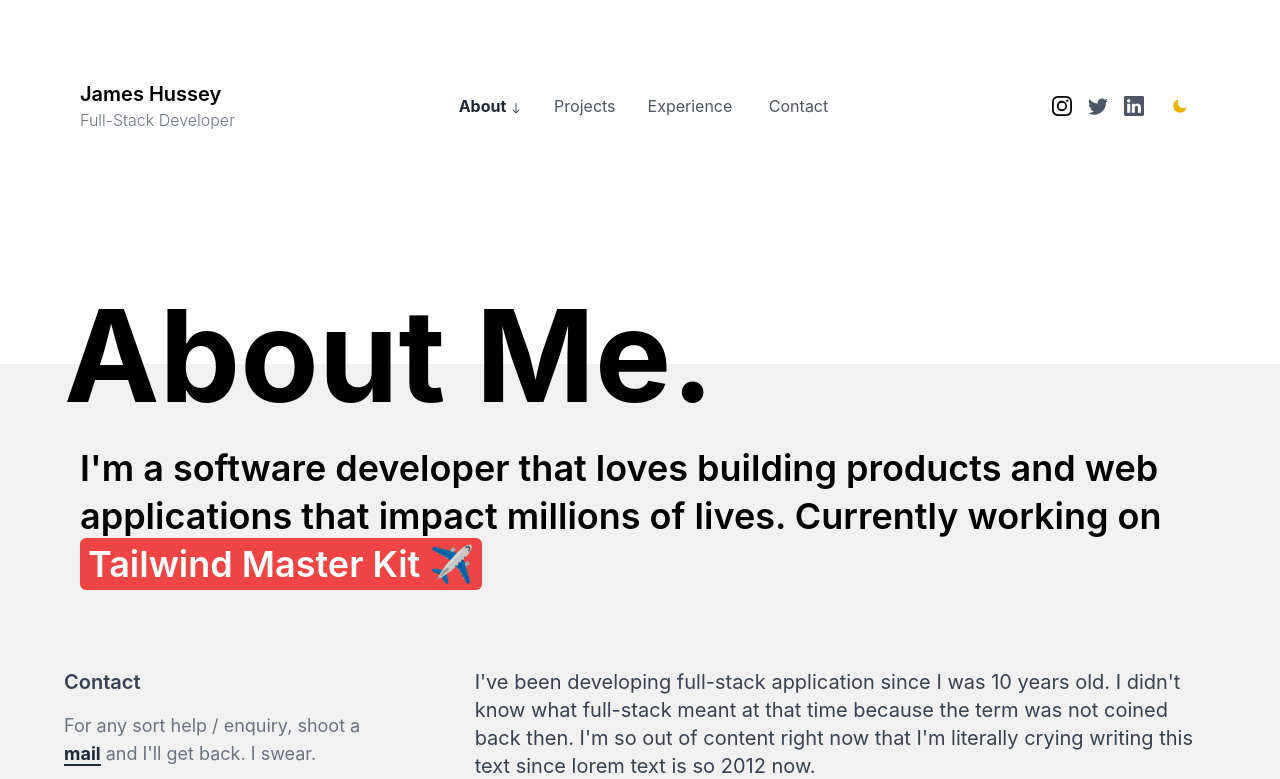
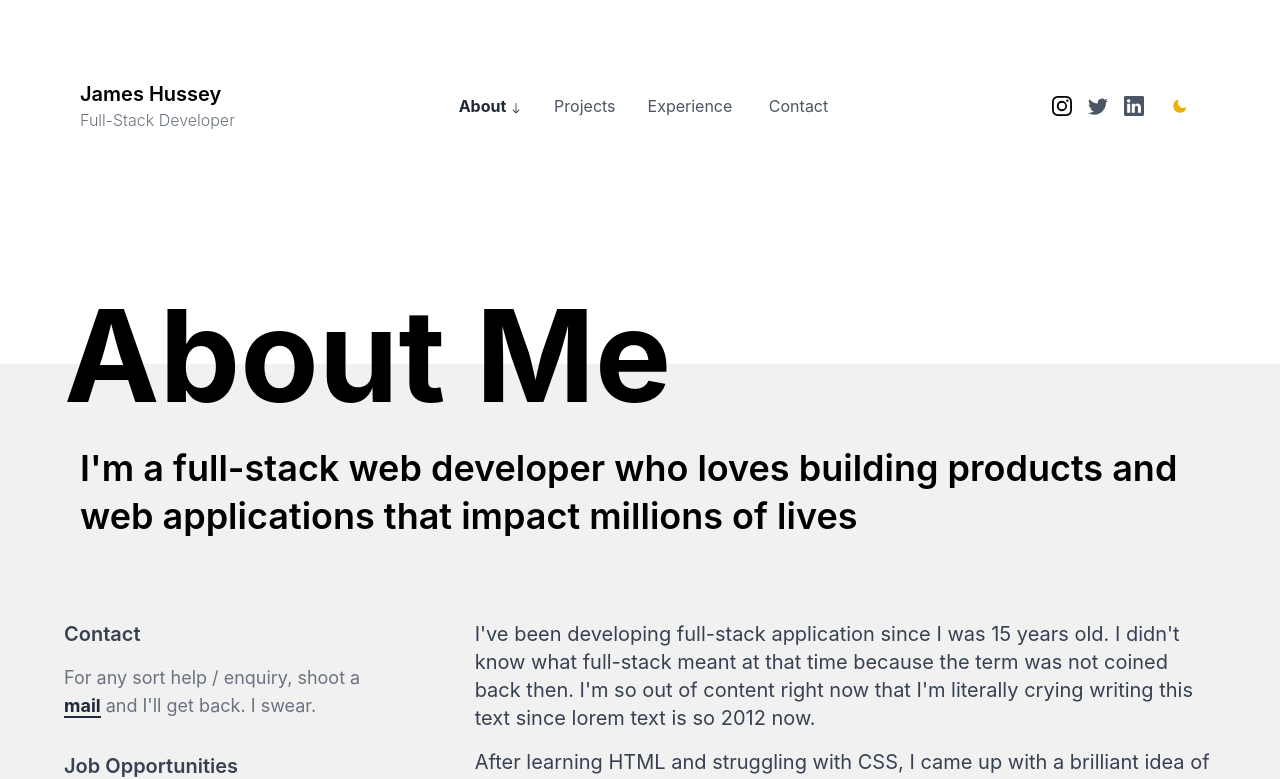
Before and after one commit to oncecreation/simfolio, a Next.js app: page /about in a window 1280 px wide. Shown: the top 779 px of the page. Built offline with nearby package versions, Linux system fonts and the light colour scheme.

Commit message:
dev: hot fix

```diff
--- a/components/AboutMe.js
+++ b/components/AboutMe.js
@@ -6,7 +6,7 @@ export default function AboutMe() {
     <section className="bg-white dark:bg-gray-800">
       <div className="max-w-6xl mx-auto h-48 bg-white dark:bg-gray-800">
         <h1 className=" text-5xl md:text-9xl font-bold py-20 text-center md:text-left">
-          About Me.
+          About Me
         </h1>
       </div>
       <div className="bg-[#F1F1F1] -mt-10 dark:bg-gray-900">
@@ -15,13 +15,14 @@ export default function AboutMe() {
             className="leading-loose text-2xl md:text-4xl font-semibold  mx-4"
             style={{ lineHeight: "3rem" }}
           >
-            {userData.about.title}. Currently working on{" "}
-            <a
+            {userData.about.title}
+            {/* . Currently working on{" "} */}
+            {/* <a
               className="bg-red-500 rounded-md px-2 py-1 text-white"
               href={userData.about.currentProjectUrl}
             >
               {userData.about.currentProject} ✈️
-            </a>
+            </a> */}
           </p>
         </div>
       </div>
--- a/constants/data.js
+++ b/constants/data.js
@@ -58,14 +58,14 @@ const userData = {
   ],
   about: {
     title:
-      "I'm a software developer that loves building products and web applications that impact millions of lives",
+      "I'm a full-stack web developer who loves building products and web applications that impact millions of lives",
     description: [
-      `I've been developing full-stack application since I was 10 years old. I didn't know what full-stack meant at that time because the term was not coined back then. I'm so out of content right now that I'm literally crying writing this text since lorem text is so 2012 now.`,
+      `I've been developing full-stack application since I was 15 years old. I didn't know what full-stack meant at that time because the term was not coined back then. I'm so out of content right now that I'm literally crying writing this text since lorem text is so 2012 now.`,
       `After learning HTML and struggling with CSS, I came up with a brilliant idea of using bootstrap so that I don't have to style everything by myself and - for obvious reasons - if you knew bootstrap, you were cool.`,
       `But now, I'm a legend. I've been coding in React, Angular, Vue, Svelte, Node.js, Express, Fastify, MongoDB, MySQL, Bootstrap, Tailwind, C, C++, C#, Rust, Haskell, Perl, PHP, Assembly, Logo and YouDontKnowShit programming language etc to name a few. Although I barely know the syntax (Psst, Stack overflow!), I consider myself a Ninja developer I'm laughing right now.`,
     ],
-    currentProject: "Tailwind Master Kit",
-    currentProjectUrl: "https://tailwindmasterkit.com",
+    // currentProject: "Tailwind Master Kit",
+    // currentProjectUrl: "https://tailwindmasterkit.com",
   },
   experience: [
     {
```
